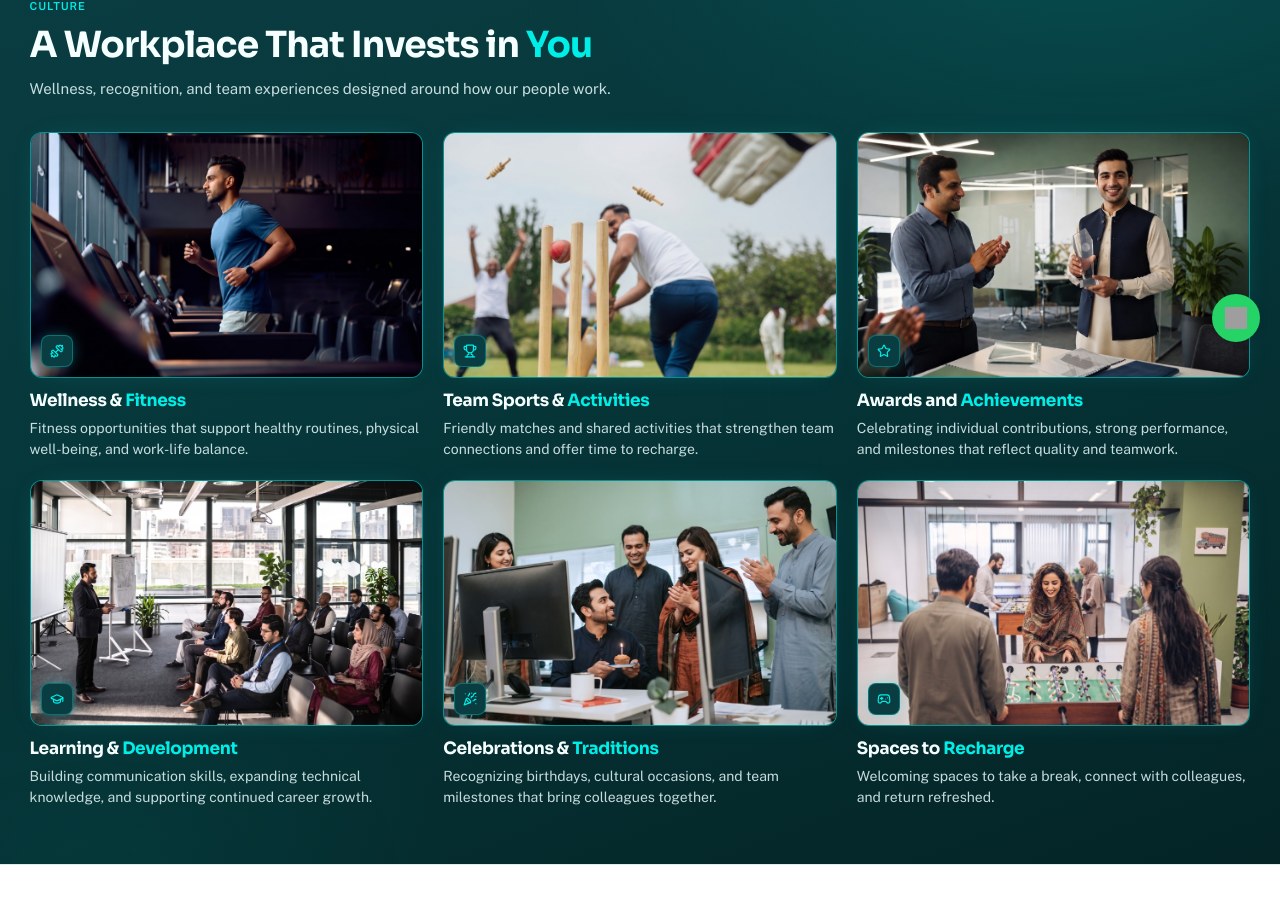
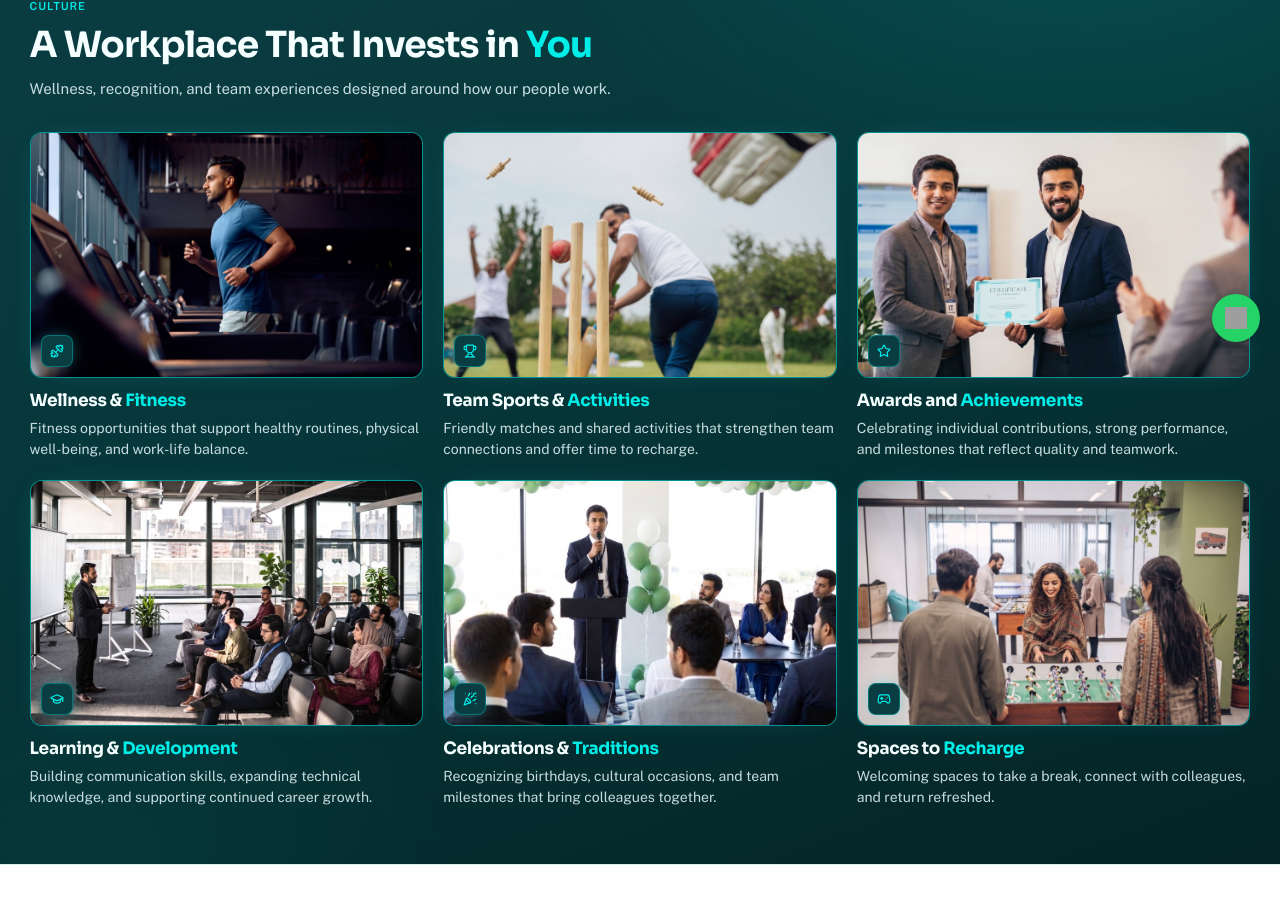
Before and after one commit to adnanhayat531/comtanixcareers, a Next.js app: page /life in a window 1280 px wide. Shown: the part 438-1360 px from the top of the page. Built offline with nearby package versions, Linux system fonts and the light colour scheme; no server answers; grey boxes are pictures that could not be loaded.

Commit message:
Refactor CareersPage component to simplify rendering of career highlights by removing unnecessary index display. Update image references in content.ts for Awards and Achievements and Celebrations & Traditions sections to align with new branding assets.

```diff
--- a/src/app/careers/page.tsx
+++ b/src/app/careers/page.tsx
@@ -85,10 +85,9 @@ export default function CareersPage() {
         <Container>
           <SectionHeading title="Why Build Your Career With Us" />
           <div className="grid grid-cols-1 gap-5 sm:grid-cols-2 lg:grid-cols-4 lg:gap-6">
-            {WHY.map((w, i) => (
+            {WHY.map((w) => (
               <div key={w.title}>
-                <p className="type-eyebrow text-brand">0{i + 1}</p>
-                <h3 className="type-h3 mt-1.5 text-ink">
+                <h3 className="type-h3 text-ink">
                   <BrandAccentText>{w.title}</BrandAccentText>
                 </h3>
                 <p className="type-meta mt-2 text-muted">{w.body}</p>
--- a/src/lib/data/content.ts
+++ b/src/lib/data/content.ts
@@ -75,7 +75,7 @@ export const LIFE_ACTIVITIES = [
     title: "Awards and Achievements",
     body: "Celebrating individual contributions, strong performance, and milestones that reflect quality and teamwork.",
     icon: "star" as const,
-    image: "/life/awards-achievements-v4.png",
+    image: "/life/awards-achievements-v5.png",
   },
   {
     title: "Learning & Development",
@@ -87,7 +87,7 @@ export const LIFE_ACTIVITIES = [
     title: "Celebrations & Traditions",
     body: "Recognizing birthdays, cultural occasions, and team milestones that bring colleagues together.",
     icon: "party" as const,
-    image: "/life/festivals.png",
+    image: "/life/celebrations-traditions-v2.png",
   },
   {
     title: "Spaces to Recharge",
```
Also changed, not shown: public/life/awards-achievements-v5.png (added), public/life/celebrations-traditions-v2.png (added).
